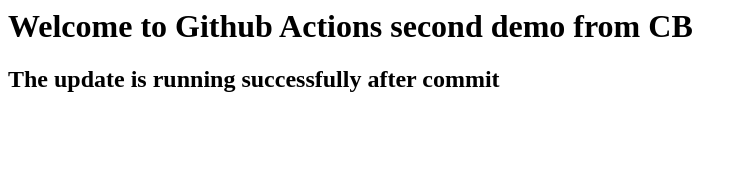
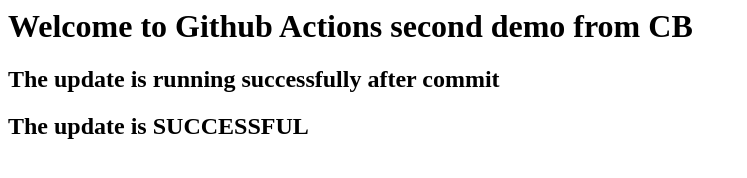
Before and after one commit to Cinjith/CB-Workflow, a plain HTML site: page index.html in a window 1280 px wide. Shown: the whole page, without its empty margins (0-747 px from the left). Drawn offline with Linux system fonts and the light colour scheme.

Commit message:
Update index.html

```diff
--- a/index.html
+++ b/index.html
@@ -1,2 +1,3 @@
 <h1>Welcome to Github Actions second demo from CB</h1>
 <h2>The update is running successfully after commit </h2>
+<h2>The update is SUCCESSFUL </h2>
```
